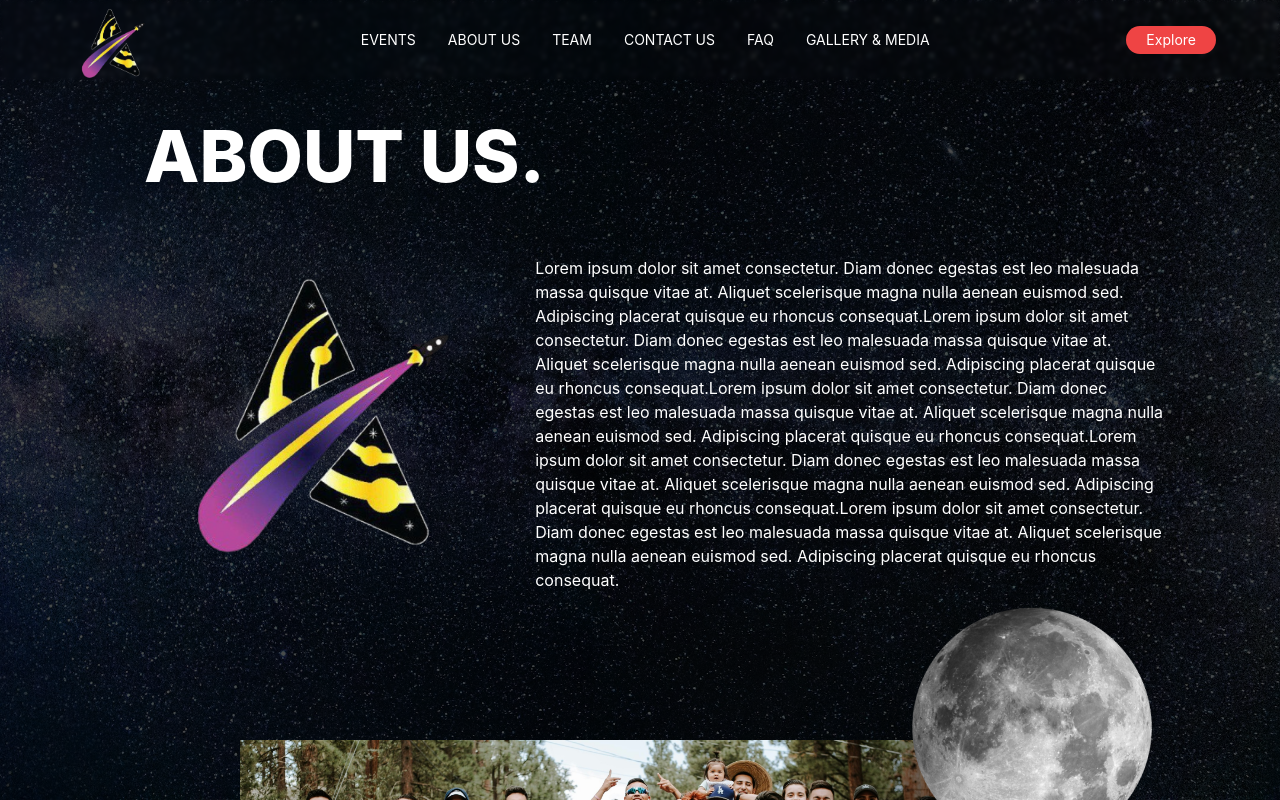
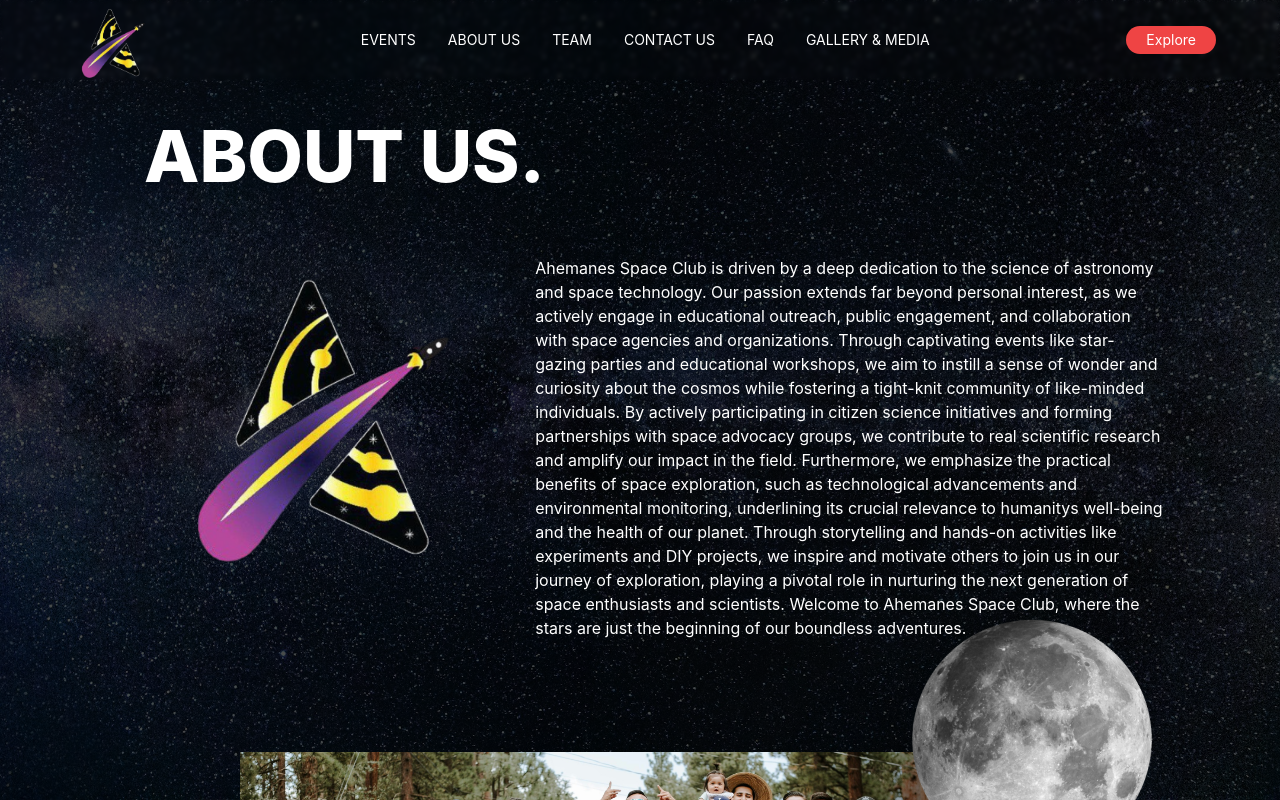
Before and after one commit to yohhannees/space-website, a Next.js app: page /about_us in a window 1280 px wide. Shown: the top 800 px of the page. Built offline with nearby package versions, Linux system fonts and the light colour scheme.

Commit message:
website completed with dummy data

```diff
--- a/app/about_us/page.tsx
+++ b/app/about_us/page.tsx
@@ -24,22 +24,7 @@ function AboutUs() {
         </div>
 
         <div className="text-white text-left w-[60%]">
-          Lorem ipsum dolor sit amet consectetur. Diam donec egestas est leo
-          malesuada massa quisque vitae at. Aliquet scelerisque magna nulla
-          aenean euismod sed. Adipiscing placerat quisque eu rhoncus
-          consequat.Lorem ipsum dolor sit amet consectetur. Diam donec egestas
-          est leo malesuada massa quisque vitae at. Aliquet scelerisque magna
-          nulla aenean euismod sed. Adipiscing placerat quisque eu rhoncus
-          consequat.Lorem ipsum dolor sit amet consectetur. Diam donec egestas
-          est leo malesuada massa quisque vitae at. Aliquet scelerisque magna
-          nulla aenean euismod sed. Adipiscing placerat quisque eu rhoncus
-          consequat.Lorem ipsum dolor sit amet consectetur. Diam donec egestas
-          est leo malesuada massa quisque vitae at. Aliquet scelerisque magna
-          nulla aenean euismod sed. Adipiscing placerat quisque eu rhoncus
-          consequat.Lorem ipsum dolor sit amet consectetur. Diam donec egestas
-          est leo malesuada massa quisque vitae at. Aliquet scelerisque magna
-          nulla aenean euismod sed. Adipiscing placerat quisque eu rhoncus
-          consequat.
+		Ahemanes Space Club is driven by a deep dedication to the science of astronomy and space technology. Our passion extends far beyond personal interest, as we actively engage in educational outreach, public engagement, and collaboration with space agencies and organizations. Through captivating events like star-gazing parties and educational workshops, we aim to instill a sense of wonder and curiosity about the cosmos while fostering a tight-knit community of like-minded individuals. By actively participating in citizen science initiatives and forming partnerships with space advocacy groups, we contribute to real scientific research and amplify our impact in the field. Furthermore, we emphasize the practical benefits of space exploration, such as technological advancements and environmental monitoring, underlining its crucial relevance to humanitys well-being and the health of our planet. Through storytelling and hands-on activities like experiments and DIY projects, we inspire and motivate others to join us in our journey of exploration, playing a pivotal role in nurturing the next generation of space enthusiasts and scientists. Welcome to Ahemanes Space Club, where the stars are just the beginning of our boundless adventures.
         </div>
       </div>
       <div className="relative w-[80%]">
--- a/app/faq/FaqWithImage.module.css
+++ b/app/faq/FaqWithImage.module.css
@@ -6,10 +6,13 @@
 .title {
   margin-bottom: var(--mantine-spacing-md);
   padding-left: var(--mantine-spacing-md);
-  color: light-dark(var(--mantine-color-black), var(--mantine-color-white));
+  color: light-dark(var(--mantine-color-white), var(--mantine-color-white));
   font-family:
     Greycliff CF,
     var(--mantine-font-family);
+
+      color: white;
+
 }
 
 .item {
--- a/app/faq/page.tsx
+++ b/app/faq/page.tsx
@@ -24,7 +24,7 @@ export default function FaqWithImage() {
             />
           </Grid.Col>
           <Grid.Col span={{ base: 12, md: 6 }}>
-            <Title order={2} ta="left" className={classes.title}>
+            <Title order={2} ta="left" className={classes.title} >
               Frequently Asked Questions
             </Title>
 
```
